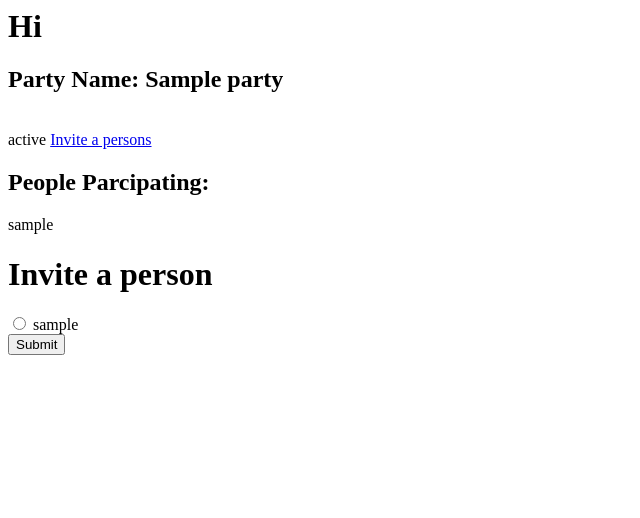
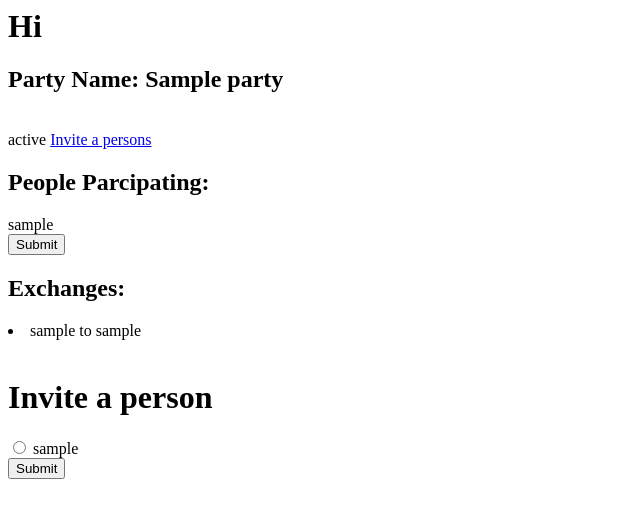
Before and after one commit to AmberOlson/gift_exchange, a Django app: page /party/1/view/ in a window 1280 px wide. Shown: the top 518 px of the page, without its empty margins (0-640 px from the left). Run offline with Django 3.2, Linux system fonts and the light colour scheme; a user stored in the database is signed in; tables that the repository leaves empty hold one stand-in row (values such as "Sample post").

Commit message:
added start exchange button'

```diff
--- /dev/null
+++ b/exchange/templates/exchange.html
@@ -0,0 +1 @@
+    <input type="submit" value="Submit" />
--- a/exchange/templates/party_view.html
+++ b/exchange/templates/party_view.html
@@ -9,6 +9,17 @@
   {{p.user}}<br>
 {% endfor %}
 
+<form action="{% url 'party_exchange' party.id %}" method="post">
+  {% csrf_token %}
+  <input type="submit" value="Submit" />
+</form>
+
+<h2> Exchanges: </h2>
+{% for e in exchanges %}
+  <li> {{e.giver.user}} to {{e.receiver.user}}</li><br>
+{% endfor %}
+
+
 <h1> Invite a person </h1>
 
 <form action="{% url 'party_participant_create' party.id %}" method="post">
--- a/exchange/views.py
+++ b/exchange/views.py
@@ -4,10 +4,11 @@ from django.http import HttpResponse
 from django.views.generic import TemplateView
 from django.shortcuts import redirect
 from exchange.forms import PartyCreateForm, ParticipantCreateForm
-from exchange.models import Party, Participant
+from exchange.models import Party, Participant, Exchange
 from django.contrib.auth.mixins import LoginRequiredMixin
 from django.shortcuts import get_object_or_404, render
 from django.contrib.auth.models import User
+from exchange.domain import start_exchange
 
 
 class PartyListView(LoginRequiredMixin, TemplateView):
@@ -26,8 +27,9 @@ class PartyView(LoginRequiredMixin, TemplateView):
     def get_context_data(self, **kwargs):
         users = User.objects.all()
         participants = Participant.objects.filter(party=self.kwargs.get('pk'))
+        exchanges = Exchange.objects.filter(party=self.kwargs.get('pk'))
         party = get_object_or_404(Party, pk=self.kwargs.get('pk'))
-        context = {'party': party, 'users': users, 'participants': participants}
+        context = {'party': party, 'users': users, 'participants': participants, 'exchanges': exchanges}
         return context
 
 
@@ -68,3 +70,13 @@ class ParticipantCreateView(LoginRequiredMixin, TemplateView):
             Participant.objects.create(user=user, party=party)
             return redirect('party_list')
         return super(ParticipantCreateView, self).render_to_response(context)
+
+
+class ExchangeView(LoginRequiredMixin, TemplateView):
+
+    login_url = '/login/'
+
+    def post(self, request, **kwargs):
+        party = get_object_or_404(Party, pk=self.kwargs.get('pk'))
+        start_exchange(party)
+        return redirect('party_list')
--- a/gift_exchange/urls.py
+++ b/gift_exchange/urls.py
@@ -15,7 +15,7 @@ Including another URLconf
 """
 from django.conf.urls import url, include
 from django.contrib import admin
-from exchange.views import PartyListView, PartyCreateView, PartyView, ParticipantCreateView
+from exchange.views import PartyListView, PartyCreateView, PartyView, ParticipantCreateView, ExchangeView
 
 urlpatterns = [
     url(r'^admin/', admin.site.urls),
@@ -24,4 +24,5 @@ urlpatterns = [
     url(r'^party/$', PartyCreateView.as_view(), name="party_create"),
     url(r'^party/(?P<pk>[0-9]+)/view/$', PartyView.as_view(), name='party_view'),
     url(r'^party/(?P<pk>[0-9]+)/guests/$', ParticipantCreateView.as_view(), name="party_participant_create"),
+    url(r'^party/(?P<pk>[0-9]+)/exchange/$', ExchangeView.as_view(), name="party_exchange"),
 ]
```
